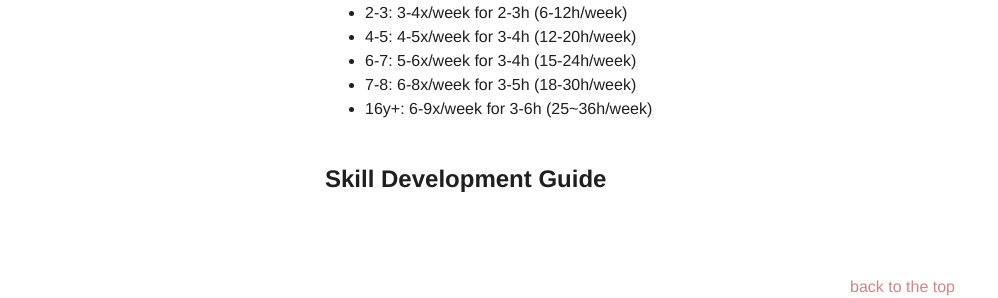
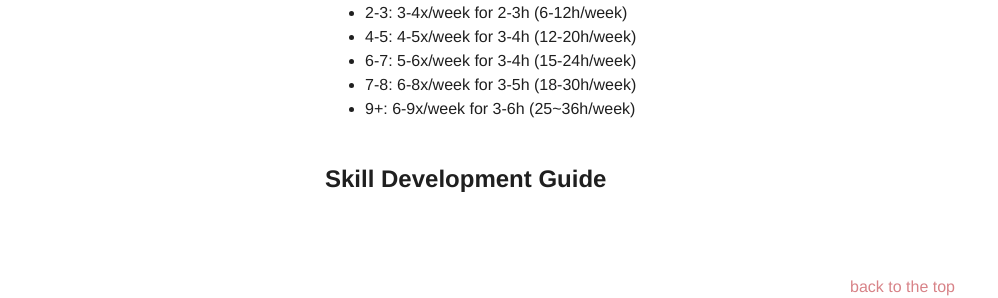
Before and after one commit to floshin/acrolib, a Jekyll site: the page built from training.md, in a window 1280 px wide. Shown: the part 1220-1518 px from the top of the page, without its empty margins (0-998 px from the left). Built offline with Jekyll 4.4.1, drawn with Linux system fonts in a browser that asks for light colours; our own code applies the rules of GitHub Pages for plain Markdown files.

Commit message:
Update training.md

```diff
--- a/training.md
+++ b/training.md
@@ -37,7 +37,7 @@ Progression by years of Training:
 * 4-5:  4-5x/week for 3-4h (12-20h/week)
 * 6-7:  5-6x/week for 3-4h (15-24h/week)
 * 7-8: 6-8x/week for 3-5h (18-30h/week)
-* 16y+:   6-9x/week for 3-6h (25~36h/week)
+* 9+:   6-9x/week for 3-6h (25~36h/week)
 
 
 
```
